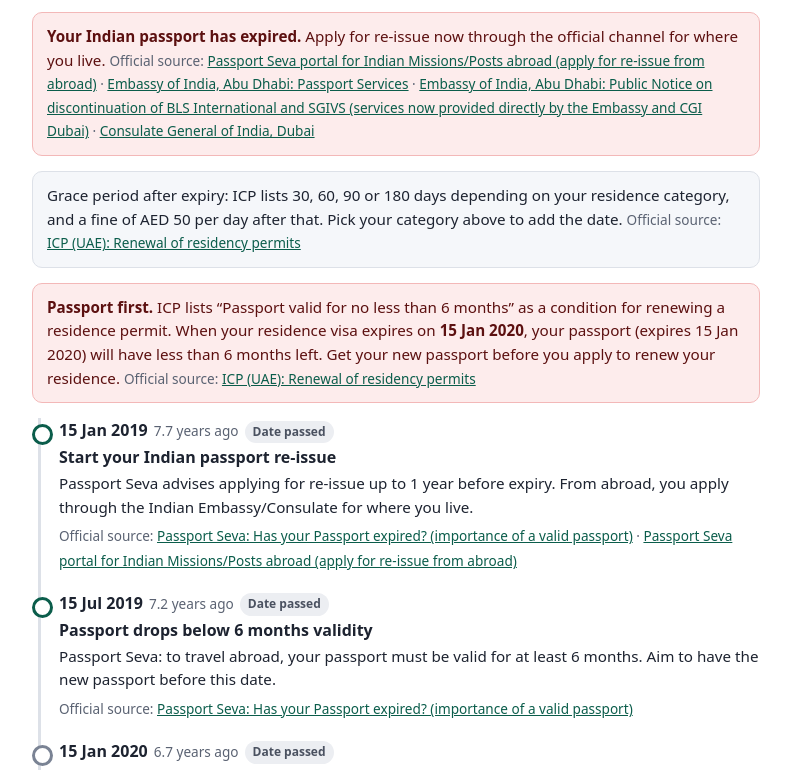
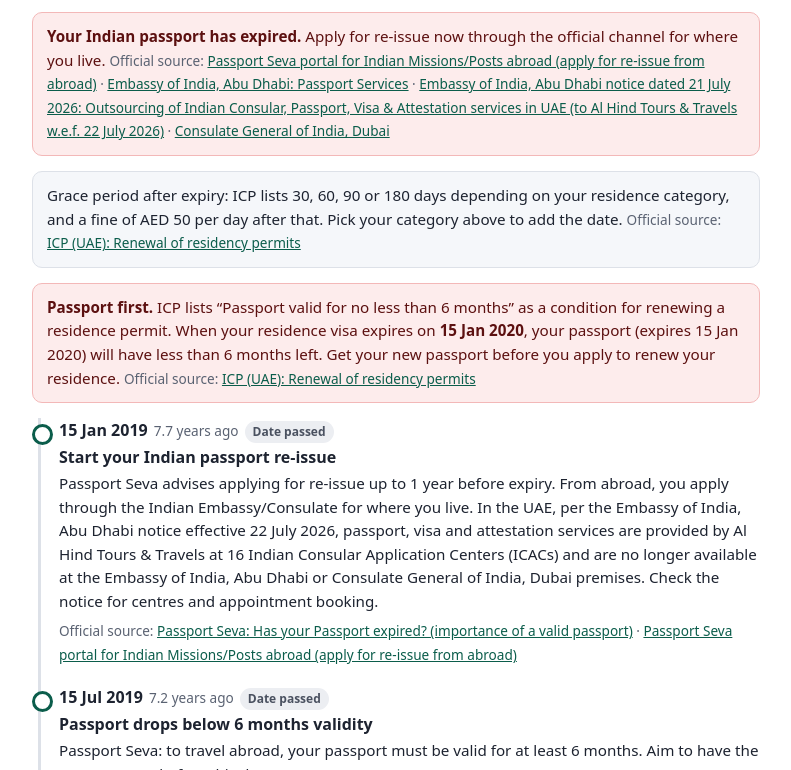
Before and after one commit to shashankbhasin21-spec/mohlat, a plain HTML site: page index.html in a window 1280 px wide. Both pictures are taken after typing "Sample", "2020-01-15", "2020-01-15" into the empty fields and a click on the button "Show my timeline". Shown: the part 1152-1922 px from the top of the page, without its empty margins (244-1035 px from the left). Drawn offline with Linux system fonts and the light colour scheme.

Commit message:
Mohlat: UAE consular info + pricing/README update (app.js, style.css, README.md)

```diff
--- a/app.js
+++ b/app.js
@@ -13,7 +13,8 @@
     psp_home: { t: 'Passport Seva (Ministry of External Affairs)', u: 'https://www.passportindia.gov.in/' },
     psp_mission: { t: 'Passport Seva portal for Indian Missions/Posts abroad (apply for re-issue from abroad)', u: 'https://mportal.passportindia.gov.in/mission/' },
     eoi_uae: { t: 'Embassy of India, Abu Dhabi: Passport Services', u: 'https://www.indembassyuae.gov.in/page-links/?page=passport-services&type=sub' },
-    eoi_uae_notice: { t: 'Embassy of India, Abu Dhabi: Public Notice on discontinuation of BLS International and SGIVS (services now provided directly by the Embassy and CGI Dubai)', u: 'https://www.indembassyuae.gov.in/section/home-page-ticker/2public-notice-discontinuation-of-bls-international-and-sgivs-consular-services-now-provided-directly-by-the-embassy-of-india-abu-dhabi-and-the-consulate-general-of-india-dubai/' },
+    eoi_uae_notice: { t: 'Embassy of India, Abu Dhabi notice dated 21 July 2026: Outsourcing of Indian Consular, Passport, Visa & Attestation services in UAE (to Al Hind Tours & Travels w.e.f. 22 July 2026)', u: 'https://www.indembassyuae.gov.in/section/home-page-ticker/outsourcing-of-indian-consular-passport-visa-and-attestation-services-in-uae5/',
+      q: '“The Indian Consular, Passport, Visa & Attestation services in the UAE have been outsourced to Al Hind Tours & Travels w.e.f. 22 July 2026. The services will be provided at 16 (sixteen) Indian Consular Application Centers (ICACs) located across UAE.” “The services will no longer be available at Embassy of India, Abu Dhabi or Consulate General of India, Dubai premises.” (Notice checked 30 Sep 2026.)' },
     cgi_dubai: { t: 'Consulate General of India, Dubai', u: 'https://www.cgidubai.gov.in/' },
     eoi_doha: { t: 'Embassy of India, Doha: Passport Information', u: 'https://indianembassyqatar.gov.in/eoidhpages?id=NQ%2C%2C&subid=OQ%2C%2C',
       q: '“All applicants are advised to submit their applications for renewal of passport upto 1 year before the Expiry Date.”' },
@@ -117,7 +118,7 @@
 
     items.push({ d: addMonths(P, -12), kind: 'start', startLike: true, endD: P,
       title: 'Start your Indian passport re-issue',
-      detail: 'Passport Seva advises applying for re-issue up to 1 year before expiry.' + (o.pair === 'qatar' ? ' The Embassy of India, Doha gives the same advice.' : '') + (o.pair === 'usa' ? ' The Embassy of India, Washington DC lists “expiring within 1 year” as a case for re-issue.' : '') + ' From abroad, you apply through the Indian Embassy/Consulate for where you live.',
+      detail: 'Passport Seva advises applying for re-issue up to 1 year before expiry.' + (o.pair === 'qatar' ? ' The Embassy of India, Doha gives the same advice.' : '') + (o.pair === 'usa' ? ' The Embassy of India, Washington DC lists “expiring within 1 year” as a case for re-issue.' : '') + ' From abroad, you apply through the Indian Embassy/Consulate for where you live.' + (o.pair === 'uae' ? ' In the UAE, per the Embassy of India, Abu Dhabi notice effective 22 July 2026, passport, visa and attestation services are provided by Al Hind Tours & Travels at 16 Indian Consular Application Centers (ICACs) and are no longer available at the Embassy of India, Abu Dhabi or Consulate General of India, Dubai premises. Check the notice for centres and appointment booking.' : ''),
       src: ppSrc.concat(['psp_mission']) });
     items.push({ d: addMonths(P, -6), kind: 'deadline',
       title: 'Passport drops below 6 months validity',
@@ -132,6 +133,7 @@
         src: ['psp_faq'] });
     }
     checklist.push({ text: 'Indian passport: fill the re-issue form on the Passport Seva portal for missions abroad (or Passport Seva in India) and follow your Embassy/Consulate’s steps.', src: ['psp_mission'].concat(mission) });
+    if (o.pair === 'uae') checklist.push({ text: 'UAE: from 22 July 2026 Indian passport, visa and attestation applications go to an Indian Consular Application Center (ICAC) run by Al Hind Tours & Travels, not the Embassy or Consulate premises (Embassy of India, Abu Dhabi notice dated 21 July 2026). Book an appointment as the notice describes.', src: ['eoi_uae_notice'] });
 
     if (o.pair === 'uae') {
       var V = parse(o.uaeDate);
--- a/style.css
+++ b/style.css
@@ -66,7 +66,7 @@
 nav.top a{margin-left:0;white-space:nowrap}
 
 .price-grid{display:grid;grid-template-columns:1fr;gap:12px;margin:12px 0 18px}
-@media(min-width:620px){.price-grid{grid-template-columns:1fr 1fr 1fr}}
+@media(min-width:620px){.price-grid{grid-template-columns:1fr 1fr}}
 .price-card{border:1px solid var(--line);border-radius:12px;padding:16px;background:#fff;display:flex;flex-direction:column;gap:6px}
 .price-card.featured{border-color:var(--accent);box-shadow:0 0 0 1px var(--accent);background:var(--ok-bg)}
 .price-badge{display:inline-block;align-self:flex-start;margin:0;font-size:.72rem;font-weight:700;letter-spacing:.04em;text-transform:uppercase;background:var(--accent);color:var(--accent-ink);padding:3px 8px;border-radius:99px}
@@ -74,4 +74,4 @@
 .price-or{font-weight:500;color:var(--muted);font-size:.9rem}
 .price-feats{margin:6px 0 0;padding-left:18px;font-size:.92rem}
 .price-feats li{margin:4px 0}
-#waitlist-card .note{margin-bottom:12px}
+#buy-card .note{margin-bottom:12px}
```
Also changed, not shown: 1 other file.
